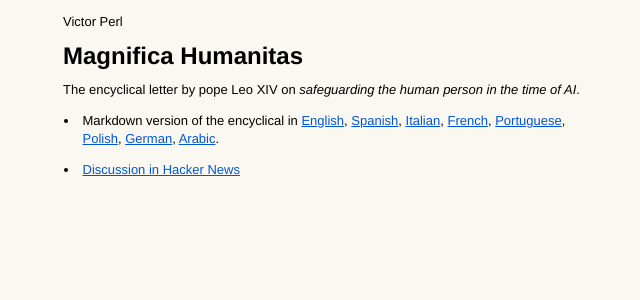
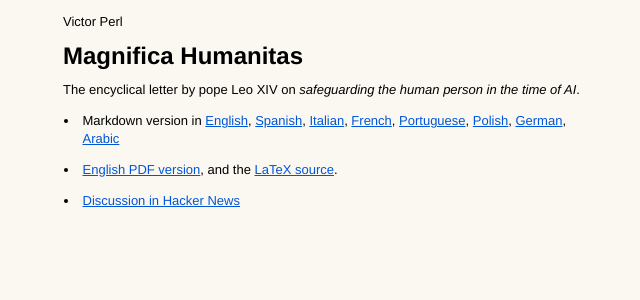
Before and after one commit to cucho/home, a Jekyll site: the page built from magnifica-humanitas.md, in a window 1280 px wide. Shown: the top 300 px of the page, without its empty margins (2-642 px from the left). Built offline with Jekyll 4.4.1, drawn with Linux system fonts in a browser that asks for light colours; our own code applies the rules of GitHub Pages for plain Markdown files.

Commit message:
Add Magnifica humanitas in LaTeX and PDF

```diff
--- a/magnifica-humanitas.md
+++ b/magnifica-humanitas.md
@@ -6,12 +6,14 @@ title: Magnifica Humanitas
 
 The encyclical letter by pope Leo XIV on _safeguarding the human person in the time of AI_.
 
-- Markdown version of the encyclical in [English](https://github.com/cucho/magnifica-humanitas/blob/master/markdown/en.md), [Spanish](https://github.com/cucho/magnifica-humanitas/blob/master/markdown/es.md),
+- Markdown version in [English](https://github.com/cucho/magnifica-humanitas/blob/master/markdown/en.md), [Spanish](https://github.com/cucho/magnifica-humanitas/blob/master/markdown/es.md),
 [Italian](https://github.com/cucho/magnifica-humanitas/blob/master/markdown/it.md),
 [French](https://github.com/cucho/magnifica-humanitas/blob/master/markdown/fr.md),
 [Portuguese](https://github.com/cucho/magnifica-humanitas/blob/master/markdown/pt.md),
 [Polish](https://github.com/cucho/magnifica-humanitas/blob/master/markdown/pl.md),
 [German](https://github.com/cucho/magnifica-humanitas/blob/master/markdown/de.md),
-[Arabic](https://github.com/cucho/magnifica-humanitas/blob/master/markdown/ar.md).
+[Arabic](https://github.com/cucho/magnifica-humanitas/blob/master/markdown/ar.md)
+
+- [English PDF version](https://github.com/cucho/magnifica-humanitas/blob/master/pdf/en.pdf), and the [LaTeX source](https://github.com/cucho/magnifica-humanitas/blob/master/latex/en.tex).
 
 - [Discussion in Hacker News](https://news.ycombinator.com/item?id=48265206)
```
